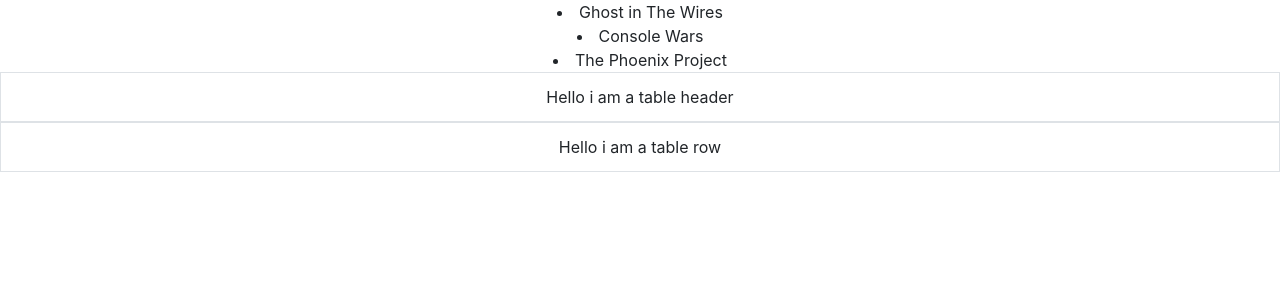
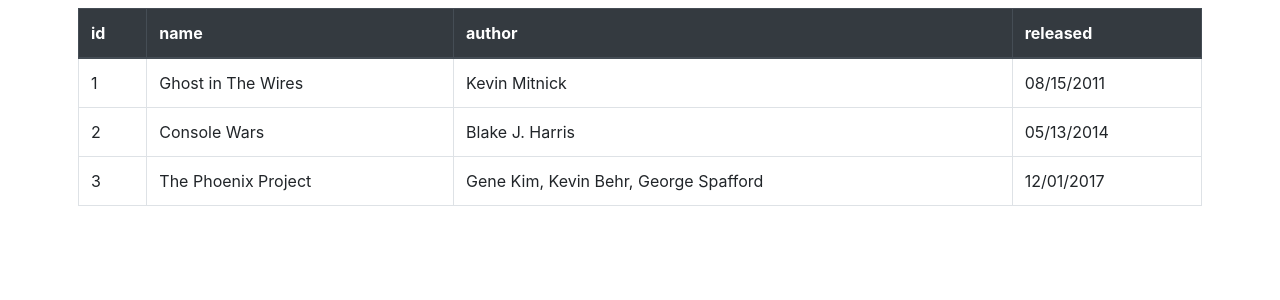
Before and after one commit to abodero/react-bootstrap-table, a React (Create React App) app: page / in a window 1280 px wide. Shown: the top 300 px of the page. Built offline with nearby package versions, Linux system fonts and the light colour scheme.

Commit message:
Loading data into the components

```diff
--- a/src/App.js
+++ b/src/App.js
@@ -1,15 +1,17 @@
 import React from 'react';
 import './App.css';
 import db from "./db.json"
+import schema from './schema';
 import Table from './Table';
 
 function App() {
   return (
-    <div className="App">
-      { db.map((item, key) =>
-        <li key={item.id}>{item.name}</li>
-      )}
-      <Table/>
+    <div className="container p-2">
+      <div className="row">
+        <div className="col">
+          <Table headers={Object.keys(schema)} rows={db} />
+        </div>
+      </div>
     </div>
   );
 }
--- a/src/Table.js
+++ b/src/Table.js
@@ -1,34 +1,48 @@
 import React from 'react';
 
-const Table = () => {
+const Table = (props) => {
+  const { headers, rows } = props;
   return (
     <div>
       <table className="table table-bordered table-hover">
-      <TableHeader></TableHeader>
-      <TableBody></TableBody>
+      <TableHeader headers={headers}></TableHeader>
+      <TableBody headers={headers} rows={rows}></TableBody>
       </table>
     </div>
   );
 }
 
-const TableHeader = () => {
+const TableHeader = (props) => {
+  const { headers } = props;
   return(
-      <thead className="thead-dark" key="header-1">
-          <tr key="header-0">
-            <td>Hello i am a table header</td>
-          </tr>
-      </thead>
+    <thead className="thead-dark" key="header-1">
+        <tr key="header-0">
+          { headers && headers.map((value, index) => {
+              return <th key={index}><div>{value}</div></th>
+          })}
+        </tr>
+    </thead>
   );
 }
 
-const TableBody = () => {
+const TableBody = (props) => {
+  const { headers, rows } = props;
+
+  function buildRow(row, headers) {
+    return (
+         <tr key={row.id}>
+         { headers.map((value, index) => {
+             return <td key={index}>{row[value]}</td>
+          })}
+         </tr>
+     )
+  };
+
   return(
       <tbody>
-          <tr key="spinner-0">
-              <td>
-                 Hello i am a table row
-              </td>
-          </tr>
+        { rows && rows.map((value) => {
+                return buildRow(value, headers);
+            })}
       </tbody>
 );
 }
--- /dev/null
+++ b/src/schema.json
@@ -0,0 +1,6 @@
+{
+  "id": "",
+  "name": "",
+  "author": "",
+  "released": ""
+}
```
